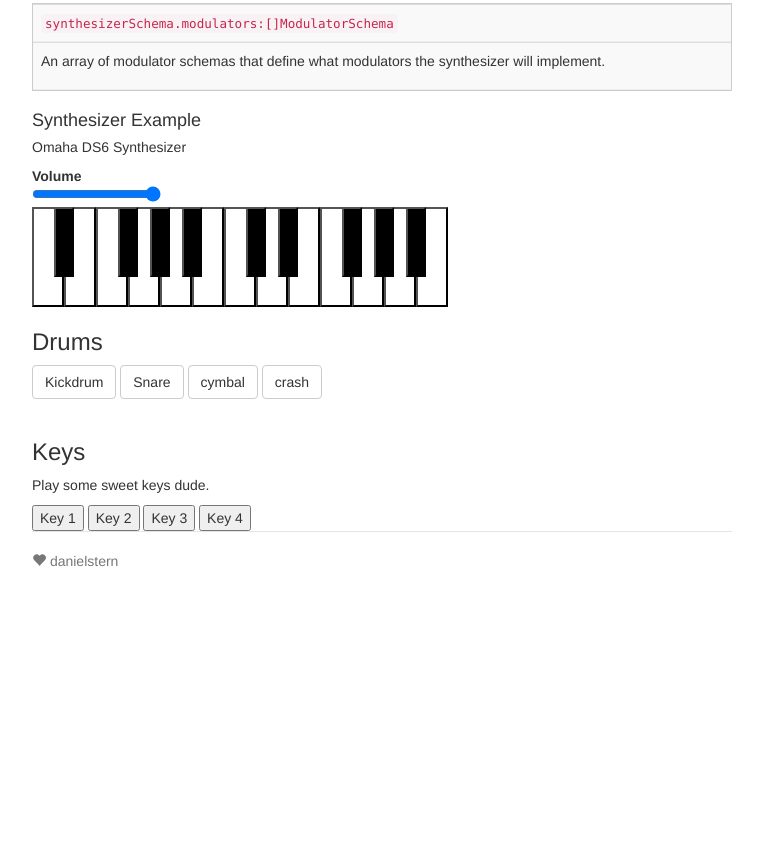
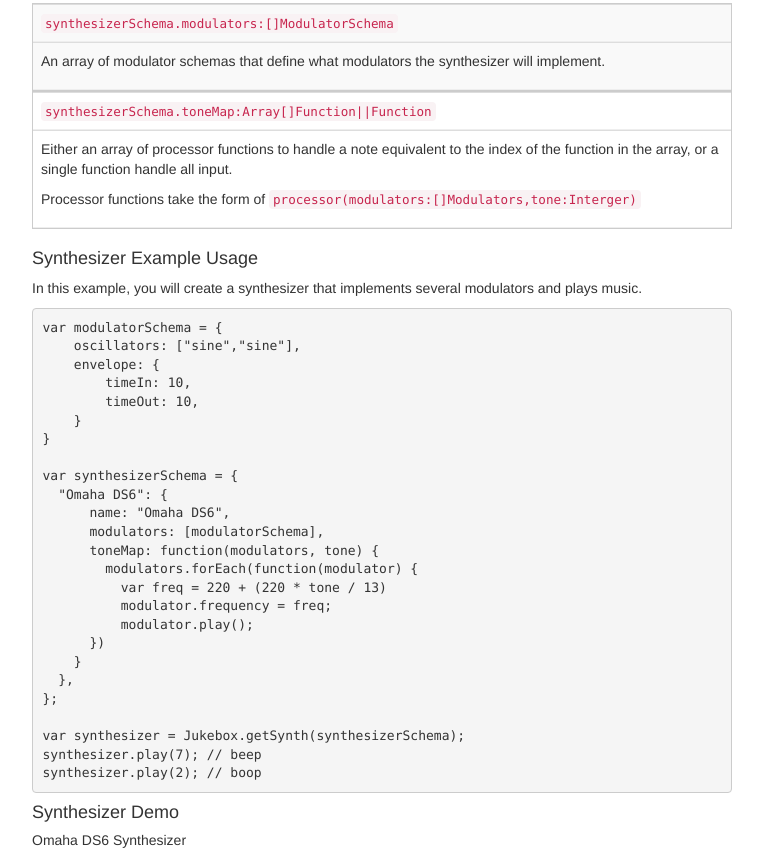
Before and after one commit to danielstern/jukeboxjs, a website: page app/index.html in a window 1280 px wide. Shown: the part 2975-3831 px from the top of the page, without its empty margins (258-1021 px from the left). Before the commit the page ends 3576 px from the top, so only its background shows below. Drawn offline with nearby package versions, Linux system fonts and the light colour scheme; files that its build step writes are made by us from their sources; files whose address does not match are found by name.

Commit message:
tightened up demos. before fixing drum demo for betterness.

```diff
--- a/app/index.html
+++ b/app/index.html
@@ -311,17 +311,6 @@ jukebox.timer.setTimeout(modulator.stop,256)          </code></pre>
                  </p>
                  </td>
              </tr>
-            <!-- <tr>
-              <td>
-              <code>
-                synthesizer.sequence([{ frequency:Number , duration:Number }...])
-              </code>
-              </td>
-              <td><p>
-                  Plays a sequence of tones one after the other.
-                </p>
-                </td>
-            </tr> -->
           </table>
 
           <h4>Synthesizer Schema</h4>
@@ -341,9 +330,56 @@ jukebox.timer.setTimeout(modulator.stop,256)          </code></pre>
                 </p>
               </td>
             </tr>
+            <tr>
+              <td>
+              <code>
+                synthesizerSchema.toneMap:Array[]Function||Function
+              </code>
+              </td>
+              <td>
+                <p>
+                  Either an array of processor functions to handle a note equivalent to the index of the function in the array, or a single function handle all input.
+                </p>
+                <p>
+                  Processor functions take the form of <code>processor(modulators:[]Modulators,tone:Interger)</code>
+                </p>
+              </td>
+            </tr>
+          </table>
 
-          </table>
-          <h4>Synthesizer Example</h4>
+          <h4>
+            Synthesizer Example Usage
+          </h4>
+          <p>
+            In this example, you will create a synthesizer that implements several modulators and plays music.
+          </p>
+<pre><code>var modulatorSchema = {
+    oscillators: ["sine","sine"],
+    envelope: {
+        timeIn: 10,
+        timeOut: 10,
+    }
+}
+
+var synthesizerSchema = {
+  "Omaha DS6": {
+      name: "Omaha DS6",
+      modulators: [modulatorSchema],
+      toneMap: function(modulators, tone) {
+        modulators.forEach(function(modulator) {
+          var freq = 220 + (220 * tone / 13)
+          modulator.frequency = freq;
+          modulator.play();
+      })
+    }
+  },
+};
+
+var synthesizer = Jukebox.getSynth(synthesizerSchema);
+synthesizer.play(7); // beep
+synthesizer.play(2); // boop</code></pre>
+
+          <h4>Synthesizer Demo</h4>
           <h5>Omaha DS6 Synthesizer</h5>
           <label for="">
               Volume
@@ -440,15 +476,6 @@ korg.tone(262,300);
         <!-- </div> -->
       </div>
 
-      <h3>Keys</h3>
-      <p>
-        Play some sweet keys dude.
-      </p>
-      <button onclick=keys.play(0)>Key 1</button>
-      <button onclick=keys.play(1)>Key 2</button>
-      <button onclick=keys.play(2)>Key 3</button>
-      <button onclick=keys.play(3)>Key 4</button>
-
       <div class="footer">
         <p><span class="glyphicon glyphicon-heart"></span> danielstern</p>
       </div>
--- a/app/scripts/jukebox.js
+++ b/app/scripts/jukebox.js
@@ -212,12 +212,10 @@ var JukeboxConstructor = function(ActionTimer, transforms) {
         }
 
         function stop(tone) {
-          console.log("Stopping",tone);
           modulatorSets.filter(function(set){
             return set.currentTone === tone;
           })
           .forEach(function(set){
-            console.log("stopping modulator...",set);
             set.modulators.forEach(function(modulator){
               modulator.stop();
             })
--- a/app/scripts/main.js
+++ b/app/scripts/main.js
@@ -67,7 +67,6 @@ angular.module("Demo", [])
             link: function(scope, elem, attr) {
                 // console.log("Key",elem);
                 elem.on("touchstart touchenter mousedown", function(event) {
-                    console.log("started touching", scope.note,event);
                     event.preventDefault();
                     keys.play(scope.note);
                 })
@@ -75,7 +74,6 @@ angular.module("Demo", [])
                     keys.stop(scope.note);
                 })
                 elem.on("touchend touchcancel mouseup mouseout", function() {
-                    console.log("touchend")
                     keys.stop(scope.note);
                 })
                 elem.on('touchcancel', function() {
```
